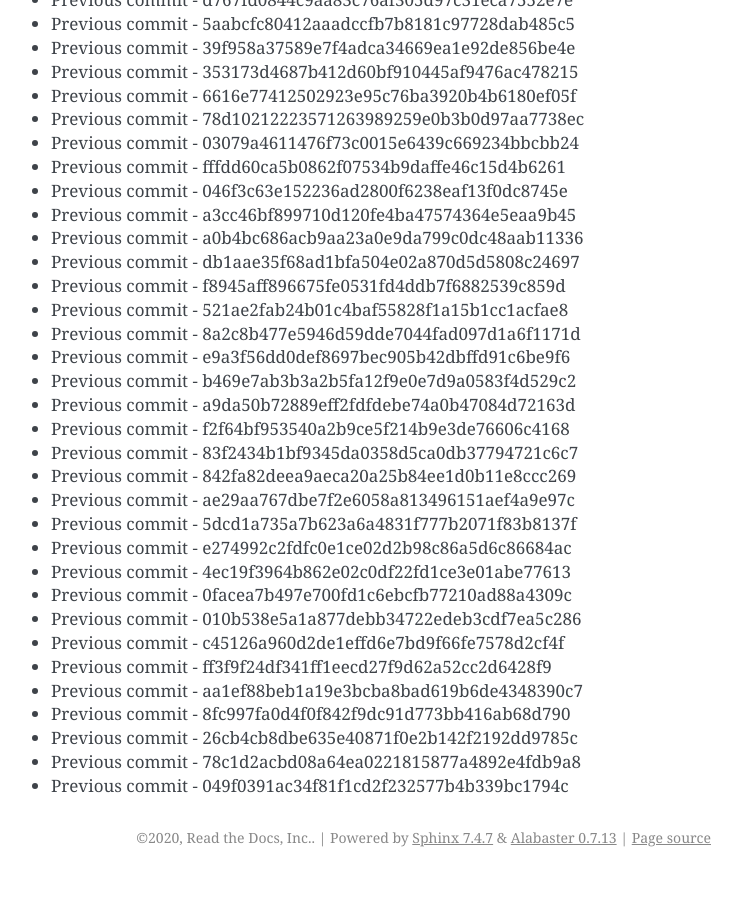
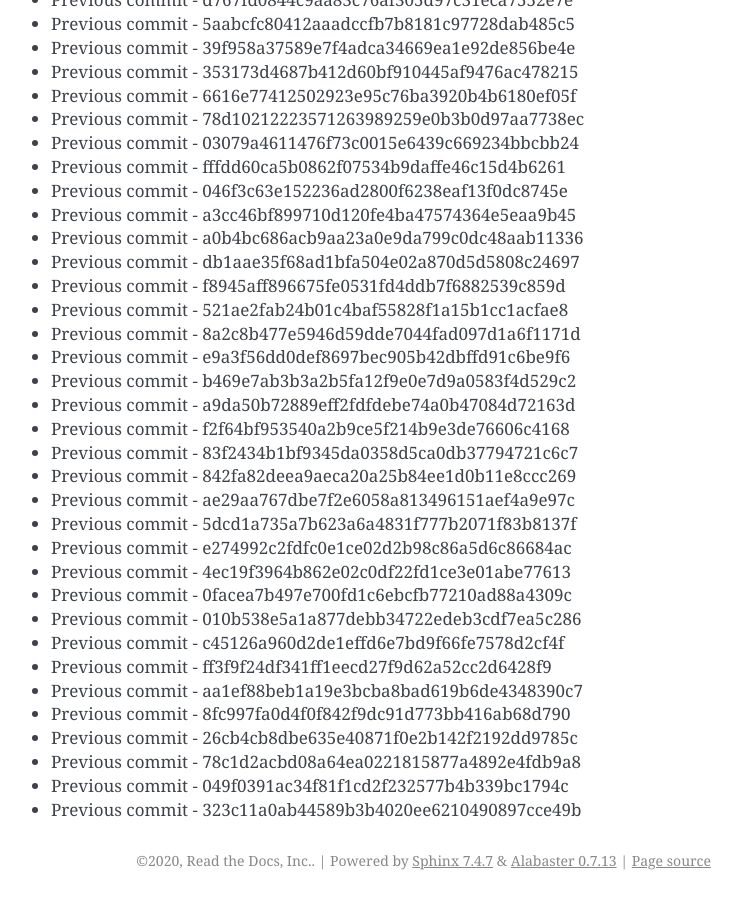
Before and after one commit to readthedocs/rtd-git-stresstest, a Sphinx documentation site: the page built from docs/updates.rst, in a window 1280 px wide and 900 px high, scrolled down 39682 px. Shown: the whole window, without its empty margins (399-1141 px from the left). Built offline with Sphinx 7.4.7, drawn with Linux system fonts in a browser that asks for light colours; before the commit the page ends 40559 px from its top, so only the background shows below that.

Commit message:
Generating commit from previous: 323c11a0ab44589b3b4020ee6210490897cce49b

```diff
--- a/docs/updates.rst
+++ b/docs/updates.rst
@@ -1699,3 +1699,4 @@ It can be tested for any performance characteristics.
 * Previous commit - 26cb4cb8dbe635e40871f0e2b142f2192dd9785c
 * Previous commit - 78c1d2acbd08a64ea0221815877a4892e4fdb9a8
 * Previous commit - 049f0391ac34f81f1cd2f232577b4b339bc1794c
+* Previous commit - 323c11a0ab44589b3b4020ee6210490897cce49b
```
